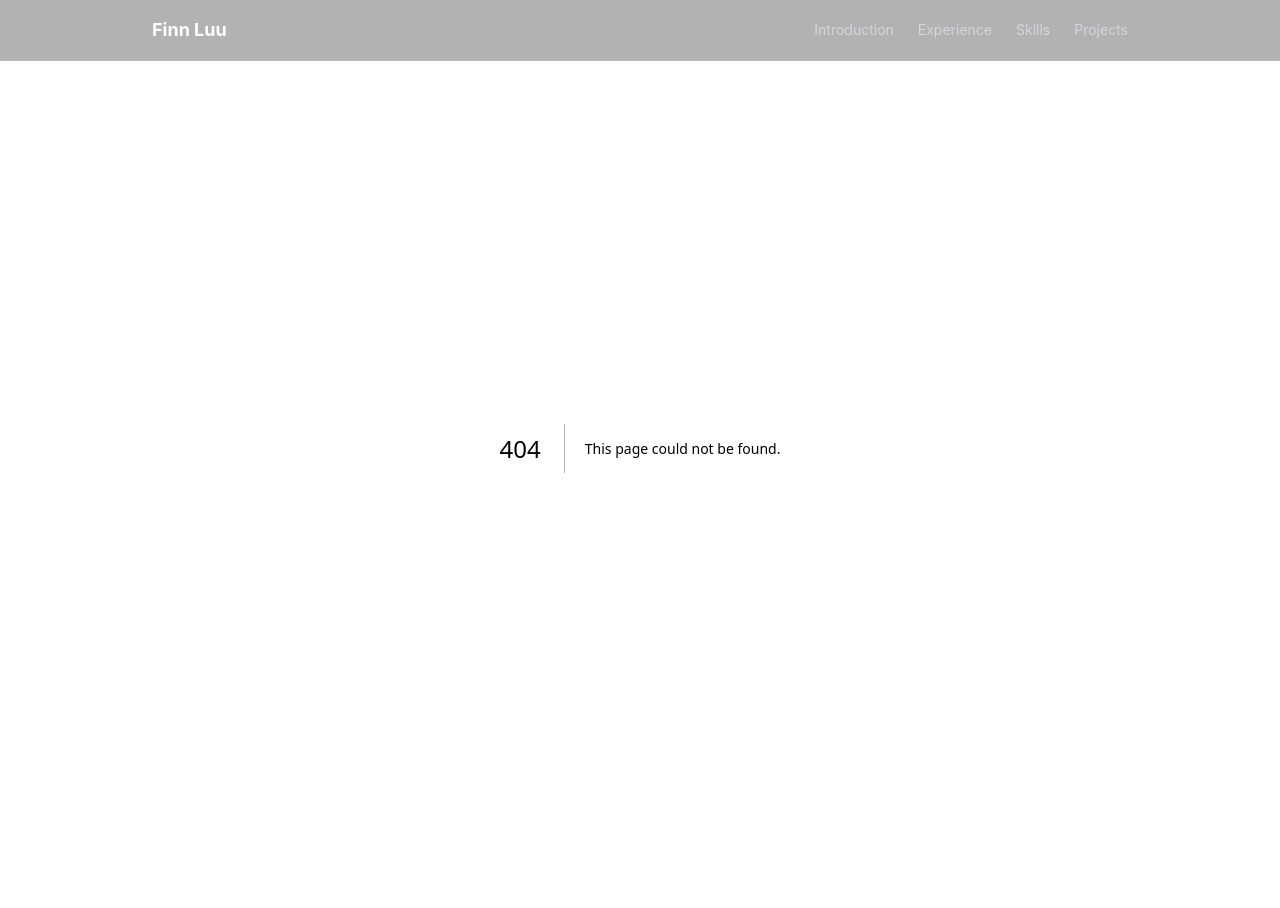
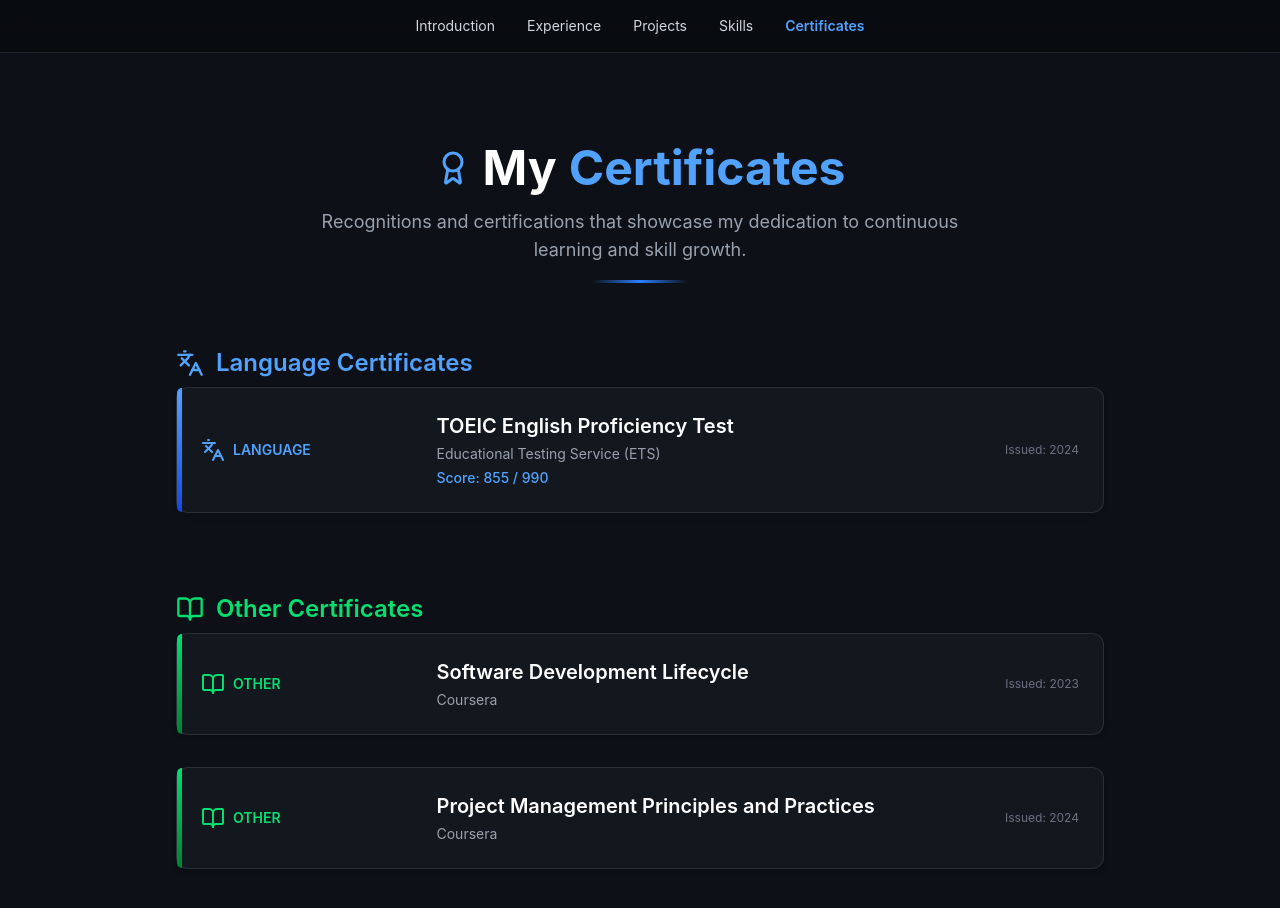
Before and after one commit to chaowei216/Portfolio, a Next.js app: page /certificates in a window 1280 px wide. Before the commit this address had no page. Shown: the top 908 px of the page. Built offline with nearby package versions, Linux system fonts and the light colour scheme.

Commit message:
add certificates section

```diff
--- /dev/null
+++ b/src/app/certificates/page.tsx
@@ -0,0 +1,160 @@
+'use client'
+
+import { motion } from 'framer-motion'
+import { Award, Languages, BookOpen } from 'lucide-react'
+
+export default function CertificatesPage() {
+  const fadeUp = {
+    hidden: { opacity: 0, y: 40 },
+    visible: { opacity: 1, y: 0 },
+  }
+
+  const languageCertificates = [
+    {
+      type: 'Language',
+      title: 'TOEIC English Proficiency Test',
+      organization: 'Educational Testing Service (ETS)',
+      score: '855 / 990',
+      year: '2024',
+      color: 'from-blue-400 to-blue-700',
+      icon: <Languages className="text-blue-400 w-6 h-6" />,
+    },
+  ]
+
+  const otherCertificates = [
+    {
+      type: 'Other',
+      title: 'Software Development Lifecycle',
+      organization: 'Coursera',
+      year: '2023',
+      color: 'from-green-400 to-green-700',
+      icon: <BookOpen className="text-green-400 w-6 h-6" />,
+    },
+    {
+      type: 'Other',
+      title: 'Project Management Principles and Practices',
+      organization: 'Coursera',
+      year: '2024',
+      color: 'from-green-400 to-green-700',
+      icon: <BookOpen className="text-green-400 w-6 h-6" />,
+    },
+  ]
+
+  return (
+    <div className="relative pt-24 pb-16 mx-auto max-w-5xl px-6">
+      {/* 🔹 Header */}
+      <motion.section
+        variants={fadeUp}
+        initial="hidden"
+        animate="visible"
+        transition={{ duration: 0.6 }}
+        className="text-center space-y-4"
+      >
+        <h1 className="text-4xl sm:text-5xl font-bold text-white flex justify-center items-center gap-3">
+          <Award className="text-blue-400 w-9 h-9" />
+          My <span className="text-blue-400">Certificates</span>
+        </h1>
+        <p className="text-gray-400 max-w-2xl mx-auto text-lg">
+          Recognitions and certifications that showcase my dedication to continuous learning and
+          skill growth.
+        </p>
+        <div className="mx-auto mt-3 w-24 h-[3px] bg-gradient-to-r from-transparent via-blue-500 to-transparent rounded-full"></div>
+      </motion.section>
+
+      {/* 🌍 Language Certificates */}
+      <motion.section
+        variants={fadeUp}
+        initial="hidden"
+        whileInView="visible"
+        viewport={{ once: true }}
+        transition={{ duration: 0.6 }}
+        className="mt-16 space-y-8"
+      >
+        <div className="flex items-center gap-3 mb-2">
+          <Languages className="text-blue-400 w-7 h-7" />
+          <h2 className="text-2xl font-semibold text-blue-400">Language Certificates</h2>
+        </div>
+
+        {languageCertificates.map((cert, i) => (
+          <motion.div
+            key={i}
+            variants={fadeUp}
+            transition={{ duration: 0.5, delay: i * 0.1 }}
+            whileHover={{ scale: 1.01 }}
+            className="relative flex flex-col sm:flex-row sm:items-center gap-4 bg-[#161b22]/80 border border-white/10 rounded-xl p-6 shadow-md hover:shadow-blue-500/20 transition"
+          >
+            {/* Accent Ribbon */}
+            <div
+              className={`absolute left-0 top-0 h-full w-[5px] bg-gradient-to-b ${cert.color} rounded-l-xl`}
+            />
+            {/* Icon + Type */}
+            <div className="flex items-center gap-2 sm:w-1/4">
+              {cert.icon}
+              <p className="text-sm font-semibold uppercase text-blue-400">{cert.type}</p>
+            </div>
+
+            {/* Details */}
+            <div className="flex-1 text-left space-y-1">
+              <h3 className="text-xl font-semibold text-white">{cert.title}</h3>
+              <p className="text-sm text-gray-400">{cert.organization}</p>
+              {cert.score && (
+                <p className="text-blue-400 font-medium text-sm">Score: {cert.score}</p>
+              )}
+            </div>
+
+            {/* Year */}
+            <div className="sm:w-1/6 text-right">
+              <p className="text-xs text-gray-500">Issued: {cert.year}</p>
+            </div>
+          </motion.div>
+        ))}
+      </motion.section>
+
+      {/* 📜 Other Certificates */}
+      <motion.section
+        variants={fadeUp}
+        initial="hidden"
+        whileInView="visible"
+        viewport={{ once: true }}
+        transition={{ duration: 0.6 }}
+        className="mt-20 space-y-8"
+      >
+        <div className="flex items-center gap-3 mb-2">
+          <BookOpen className="text-green-400 w-7 h-7" />
+          <h2 className="text-2xl font-semibold text-green-400">Other Certificates</h2>
+        </div>
+
+        {otherCertificates.map((cert, i) => (
+          <motion.div
+            key={i}
+            variants={fadeUp}
+            transition={{ duration: 0.5, delay: i * 0.1 }}
+            whileHover={{ scale: 1.01 }}
+            className="relative flex flex-col sm:flex-row sm:items-center gap-4 bg-[#161b22]/80 border border-white/10 rounded-xl p-6 shadow-md hover:shadow-green-500/20 transition"
+          >
+            {/* Accent Ribbon */}
+            <div
+              className={`absolute left-0 top-0 h-full w-[5px] bg-gradient-to-b ${cert.color} rounded-l-xl`}
+            />
+            {/* Icon + Type */}
+            <div className="flex items-center gap-2 sm:w-1/4">
+              {cert.icon}
+              <p className="text-sm font-semibold uppercase text-green-400">{cert.type}</p>
+            </div>
+
+            {/* Details */}
+            <div className="flex-1 text-left space-y-1">
+              <h3 className="text-xl font-semibold text-white">{cert.title}</h3>
+              <p className="text-sm text-gray-400">{cert.organization}</p>
+            </div>
+
+            {/* Year */}
+            <div className="sm:w-1/6 text-right">
+              <p className="text-xs text-gray-500">Issued: {cert.year}</p>
+            </div>
+          </motion.div>
+        ))}
+      </motion.section>
+    </div>
+  )
+}
--- a/src/app/components/Navbar.tsx
+++ b/src/app/components/Navbar.tsx
@@ -3,23 +3,21 @@
 import Link from 'next/link'
 import { usePathname } from 'next/navigation'
 
-const links = [
-  { href: '/', label: 'Introduction' },
-  { href: '/experience', label: 'Experience' },
-  { href: '/skills', label: 'Skills' },
-  { href: '/projects', label: 'Projects' },
-]
-
 export default function Navbar() {
   const pathname = usePathname()
 
+  const links = [
+    { href: '/', label: 'Introduction' },
+    { href: '/experience', label: 'Experience' },
+    { href: '/projects', label: 'Projects' },
+    { href: '/skills', label: 'Skills' },
+    { href: '/certificates', label: 'Certificates' },
+  ]
+
   return (
     <header className="fixed top-0 left-0 z-50 w-full bg-black/30 backdrop-blur-md border-b border-white/10">
-      <nav className="mx-auto flex max-w-5xl items-center justify-between px-6 py-4">
-        <Link href="/" className="text-lg font-bold text-white hover:text-blue-400 transition">
-          Finn Luu
-        </Link>
-        <ul className="flex gap-6 text-sm text-gray-300">
+      <nav className="mx-auto flex max-w-5xl items-center justify-center px-6 py-4">
+        <ul className="flex gap-8 text-sm text-gray-300">
           {links.map((link) => (
             <li key={link.href}>
               <Link
```
